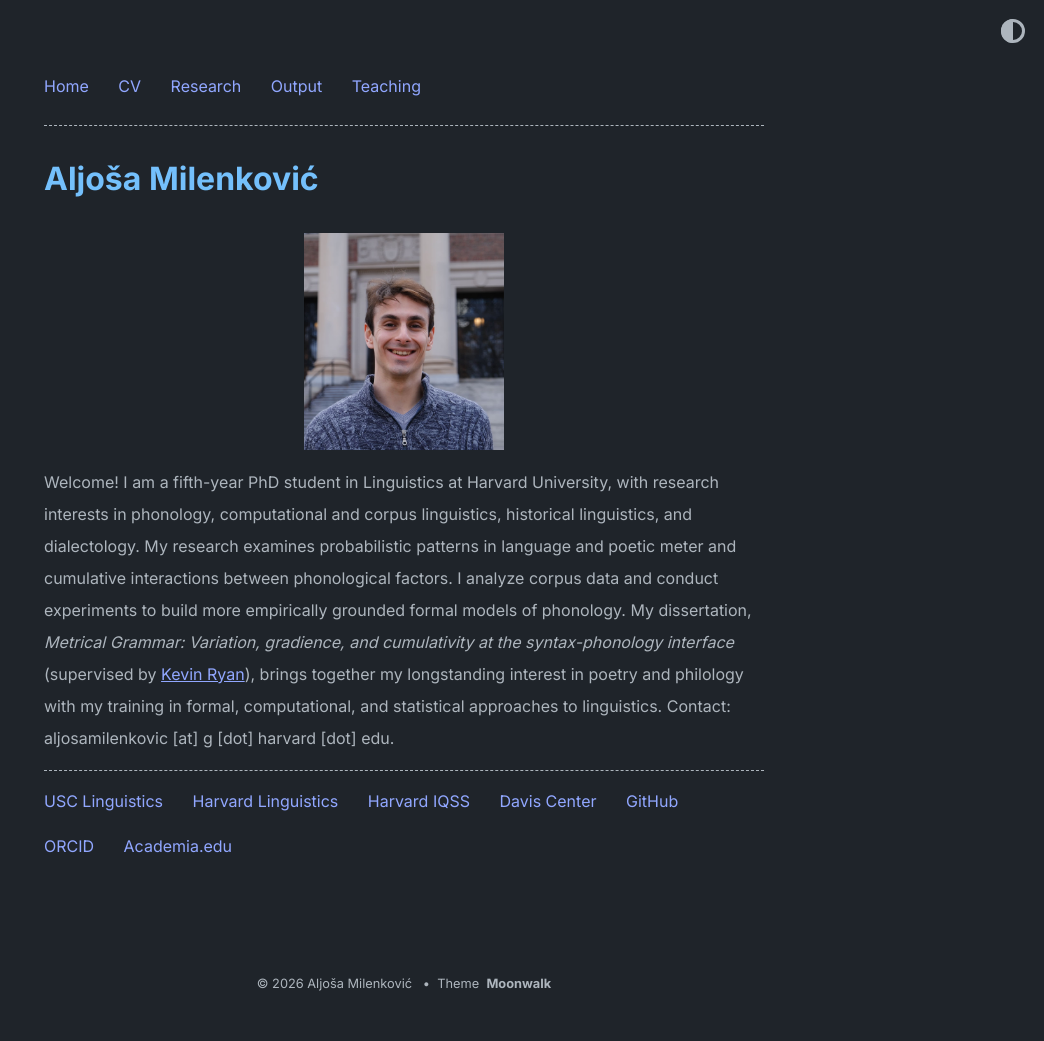
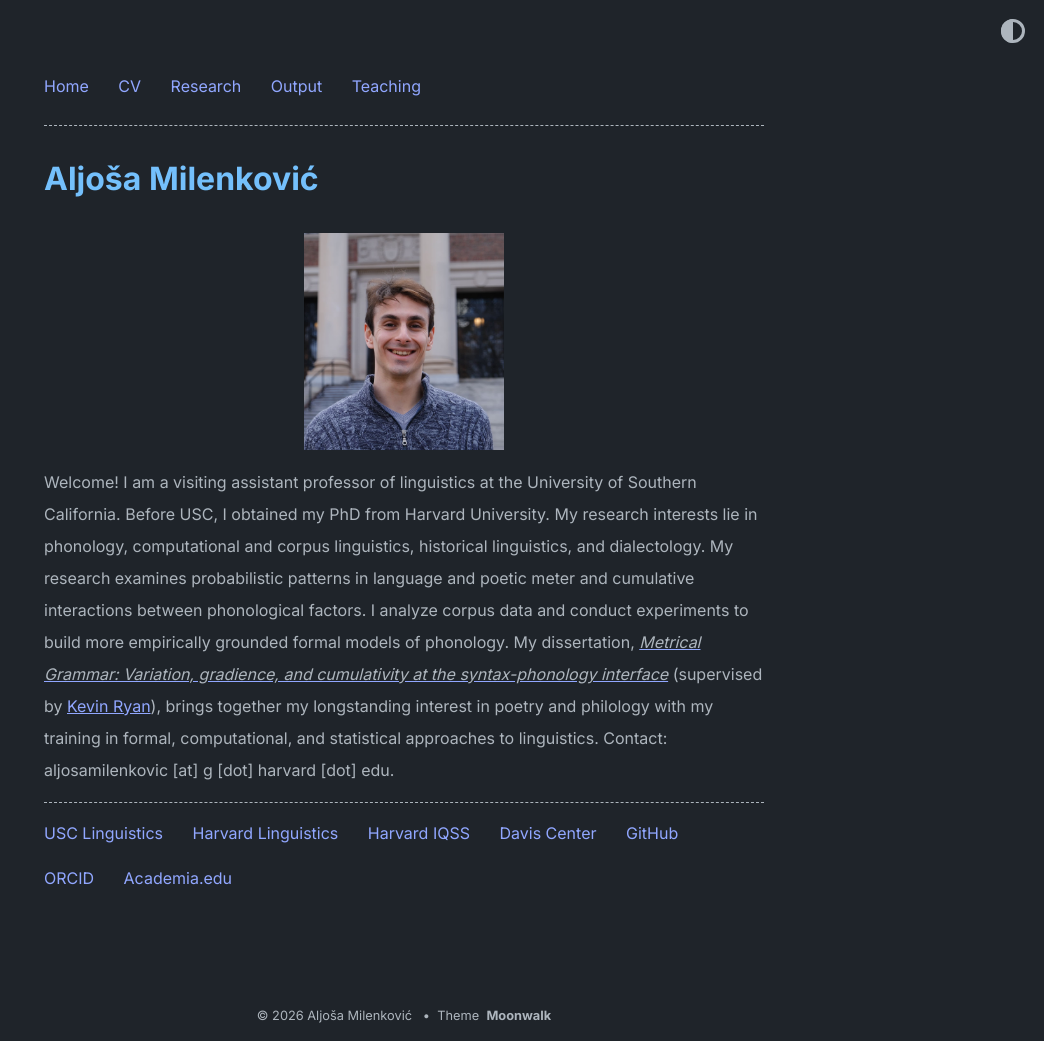
Before and after one commit to AljosaMilenkovic/AljosaMilenkovic.github.io, a Jekyll site: the page built from index.md, in a window 1280 px wide. Shown: the whole page, without its empty margins (236-1280 px from the left). Built offline with Jekyll 4.4.1, drawn with Linux system fonts in a browser that asks for light colours; before the commit the page ends 1009 px from its top, so only the background shows below that.

Commit message:
new profile

```diff
--- a/_config.yml
+++ b/_config.yml
@@ -8,7 +8,7 @@
 description: |
   <img src="./ja.jpg" alt="Aljoša Milenković" style="max-width:200px;border-radius:0;margin:0 auto 1em;display:block;">
 
-  Welcome! I am a fifth-year PhD student in Linguistics at Harvard University, with research interests in phonology, computational and corpus linguistics, historical linguistics, and dialectology. My research examines probabilistic patterns in language and poetic meter and cumulative interactions between phonological factors. I analyze corpus data and conduct experiments to build more empirically grounded formal models of phonology. My dissertation, <em>Metrical Grammar: Variation, gradience, and cumulativity at the syntax-phonology interface</em> (supervised by <a href="https://meluhha.com/index.html" target="_blank" rel="noopener">Kevin Ryan</a>), brings together my longstanding interest in poetry and philology with my training in formal, computational, and statistical approaches to linguistics.
+  Welcome! I am a visiting assistant professor of linguistics at the University of Southern California. Before USC, I obtained my PhD from Harvard University. My research interests lie in phonology, computational and corpus linguistics, historical linguistics, and dialectology. My research examines probabilistic patterns in language and poetic meter and cumulative interactions between phonological factors. I analyze corpus data and conduct experiments to build more empirically grounded formal models of phonology. My dissertation, <a href="https://drive.google.com/file/d/16WVKrxX4ik8ZGyItWTUsOxF3NOGTEExV/view?usp=share_link" target="_blank" rel="noopener"><em>Metrical Grammar: Variation, gradience, and cumulativity at the syntax-phonology interface</em></a> (supervised by <a href="https://meluhha.com/index.html" target="_blank" rel="noopener">Kevin Ryan</a>), brings together my longstanding interest in poetry and philology with my training in formal, computational, and statistical approaches to linguistics.
 
   Contact: aljosamilenkovic [at] g [dot] harvard [dot] edu.
 
```
Also changed, not shown: 1 other file.
